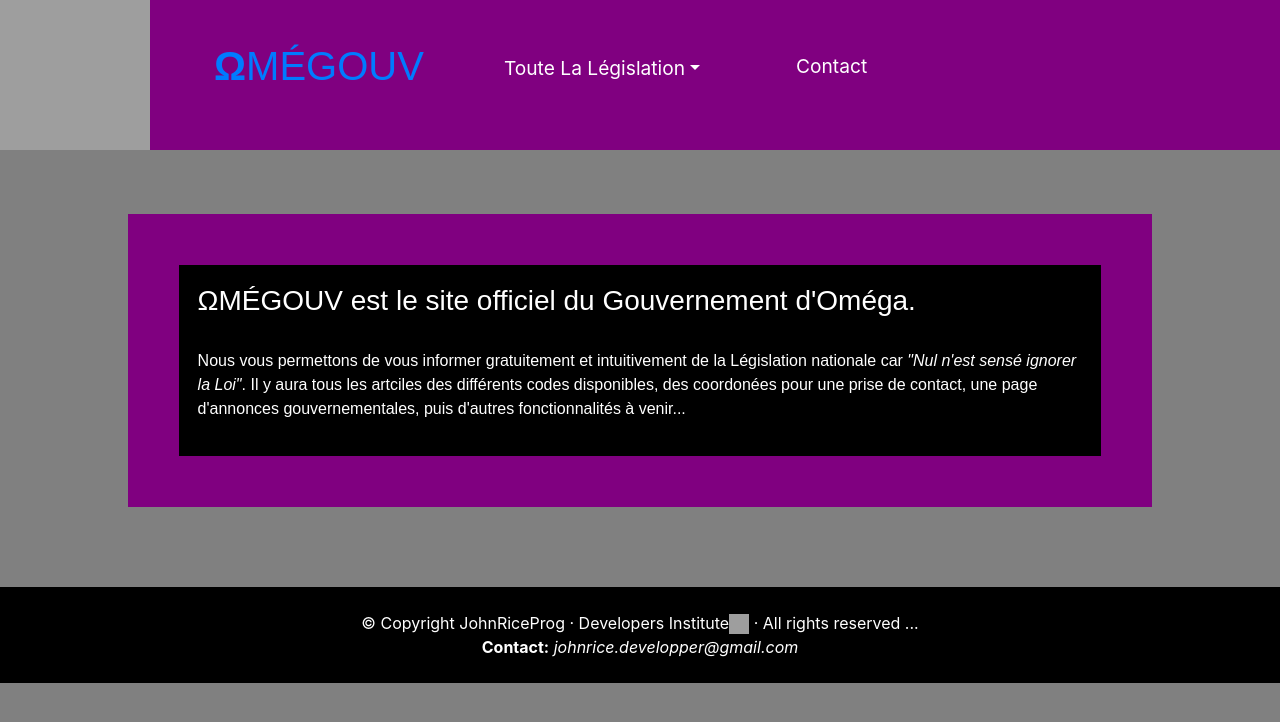
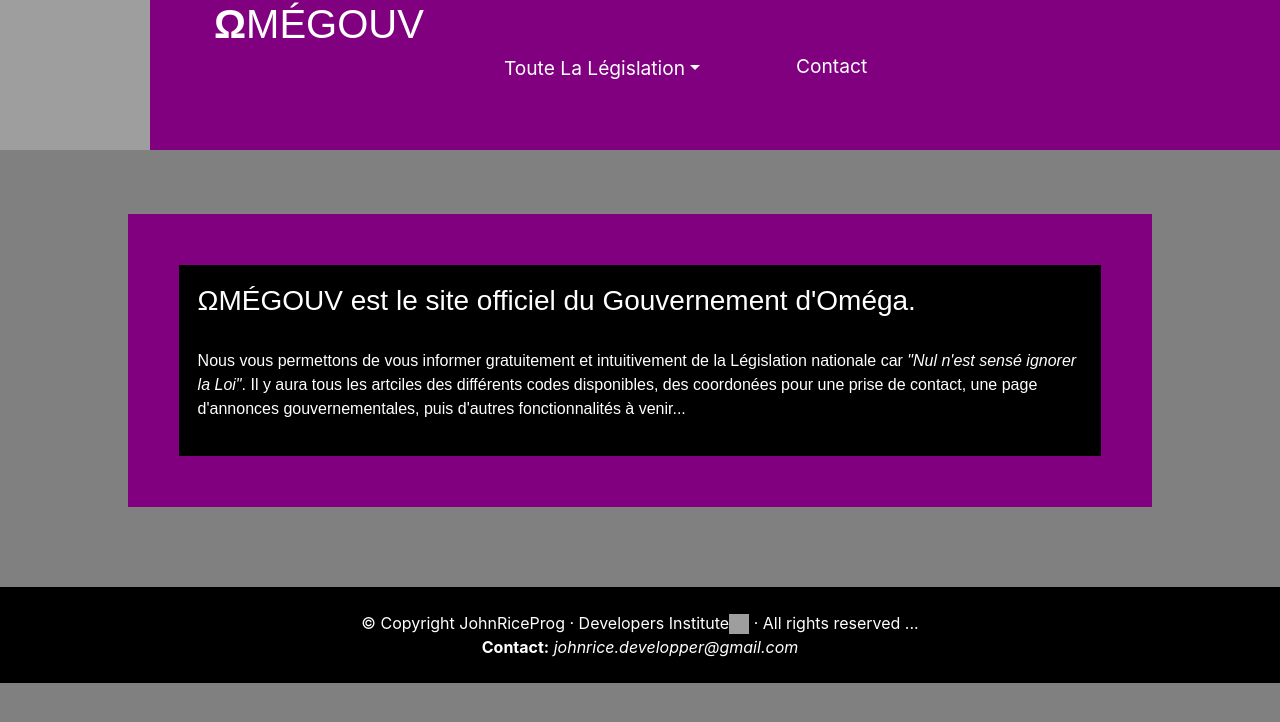
Before and after one commit to Johnrice0174/omega.gouv.fr, a plain HTML site: page index.html in a window 1280 px wide. Drawn offline with nearby package versions, Linux system fonts and the light colour scheme; grey boxes are pictures that could not be loaded.

Commit message:
Update index.html

```diff
--- a/index.html
+++ b/index.html
@@ -17,7 +17,7 @@
 	  <li class="nav-item nav-itemglob">
 	    <img src="https://zupimages.net/up/20/29/knfi.png" width="150" height="150">
 	  </li>
-	  <li class="nav-item nav-itemglob"><h1><a href="#"><b>Ω</b>MÉGOUV</a></h1></li>
+	  <li class="nav-item nav-itemglob"><h1><a href="https://johnrice0174.github.io/omega.gouv.fr/"><b>Ω</b>MÉGOUV</a></h1></li>
 	  <li class="nav-item nav-itemglob dropdown">
 	    <a class="nav-link nav-linkglob dropdown-toggle dropd-glob" data-toggle="dropdown" href="#" role="button" aria-haspopup="true" aria-expanded="false">Toute La Législation</a>
 	    <div class="dropdown-menu">
@@ -77,10 +77,14 @@
 		.nav-itemglob {
 			margin-right: 5%;
 		}
-		.nav-itemglob > h1 {
+		.nav-itemglob > h1 > a {
 			font-family: 'Candal', sans-serif;
 			color: white;
 			margin-top: 20%;
+		}
+		.nav-itemglob > h1 > a:hover {
+			color: gold;
+			text-decoration: none;
 		}
 		.navt {
 			margin-top: 43%;
```
